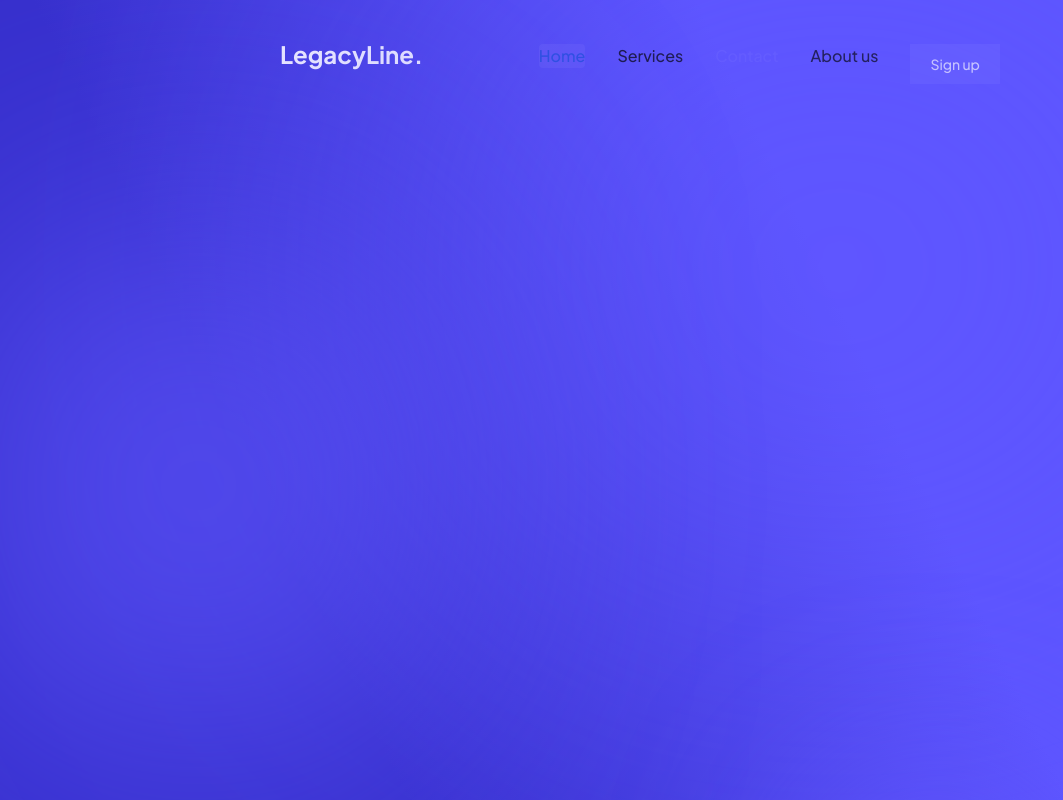
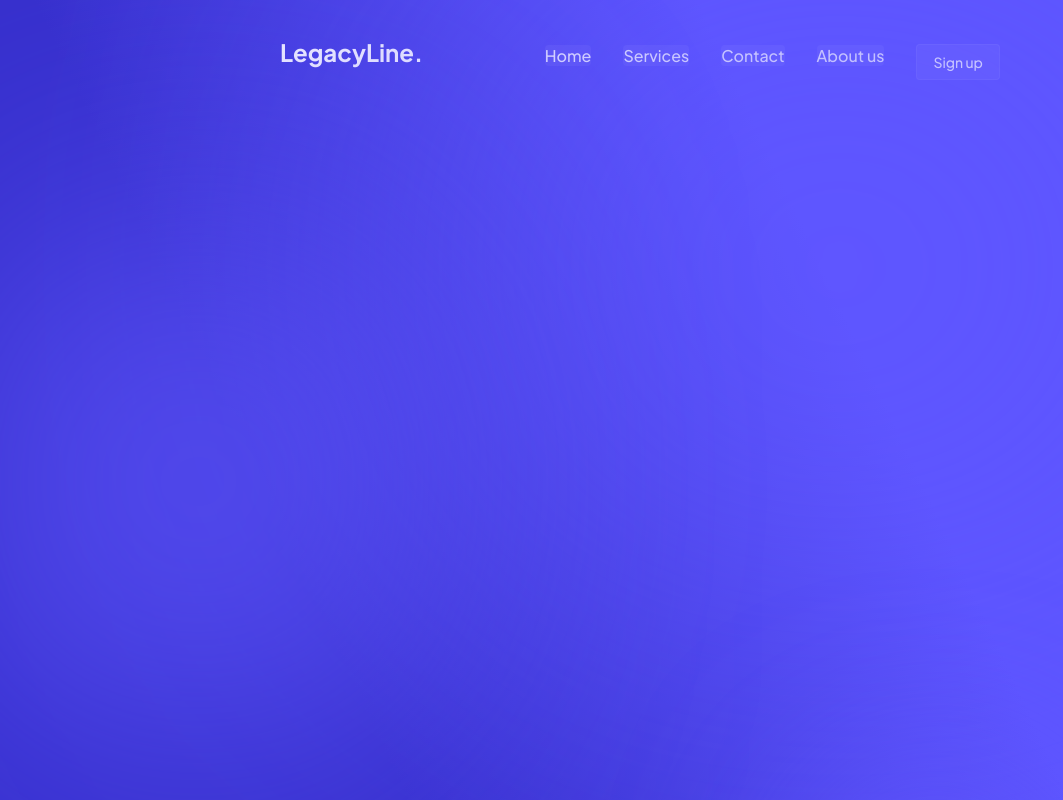
Before and after one commit to jesswils/banking-app, a Next.js app: page / in a window 1280 px wide. Shown: the top 800 px of the page, without its empty margins (0-1063 px from the left). Built offline with nearby package versions, Linux system fonts and the light colour scheme.

Commit message:
More navigation changes. Sign up button alignment wip

```diff
--- a/src/app/components/Nav.tsx
+++ b/src/app/components/Nav.tsx
@@ -17,7 +17,7 @@ const Nav = () => {
 						<li>
 							<a
 								href='#'
-								className='block py-2 pl-3 pr-4 text-transparent rounded md:bg-transparent md:text-blue-700 md:p-0 dark:text-white md:dark:text-blue-500'
+								className='py-2 pl-3 pr-4 text-white rounded md:bg-transparent md:p-0'
 								aria-current='page'
 							>
 								Home
@@ -26,7 +26,7 @@ const Nav = () => {
 						<li>
 							<a
 								href='#'
-								className='block py-2 pl-3 pr-4 text-transparentrounded hover:bg-gray-100 md:hover:bg-transparent md:border-0 md:hover:text-blue-700 md:p-0 dark:text-white md:dark:hover:text-blue-500 dark:hover:bg-gray-700 dark:hover:text-white md:dark:hover:bg-transparent'
+								className='py-2 pl-3 pr-4 text-transparent rounded text-white bg-transparent md:p-0'
 							>
 								Services
 							</a>
@@ -34,7 +34,7 @@ const Nav = () => {
 						<li>
 							<a
 								href='#'
-								className='block py-2 pl-3 pr-4 text-transparent rounded hover:bg-gray-100 md:hover:bg-transparent md:border-0 md:hover:text-blue-700 md:p-0 dark:text-white md:dark:hover:text-blue-500 dark:hover:bg-gray-700 dark:hover:text-white md:dark:hover:bg-transparent'
+								className='py-3 pl-3 pr-4 text-transparent rounded text-white bg-transparent md:p-0'
 							>
 								Contact
 							</a>
@@ -42,13 +42,14 @@ const Nav = () => {
 						<li>
 							<a
 								href='#'
-								className='block py-2 pl-3 pr-4 text-transparentrounded hover:bg-gray-100 md:hover:bg-transparent md:border-0 md:hover:text-blue-700 md:p-0 dark:text-white md:dark:hover:text-blue-500 dark:hover:bg-gray-700 dark:hover:text-white md:dark:hover:bg-transparent'
+								className='py-2 pl-3 pr-4 text-transparent rounded text-white bg-transparent md:p-0'
 							>
 								About us
 							</a>
 						</li>
 						<li>
-							<button type='button' className='inline-flex items-center px-5 py-2.5 text-sm font-medium text-center text-white bg-transparent'>
+							<button type='button' className='inline-block text-sm font-medium text-center text-white bg-transparent
+              px-4 py-2.5 leading-none border rounded border-transparent'>
 								Sign up
 							</button>
 						</li>
--- a/tailwind.config.ts
+++ b/tailwind.config.ts
@@ -18,7 +18,8 @@ const config: Config = {
         'neutral-dark': '#1D1C31',
         'neutral-light': '#FFFFFF',
         'neutral-purple': '#B6B3EB',
-        'transparent': '#FFFFFF10'
+        'transparent': '#FFFFFF10',
+        'white' : '#FFF'
       },
       fontFamily: {
         display: ['var(--font-jakarta)'],
```
